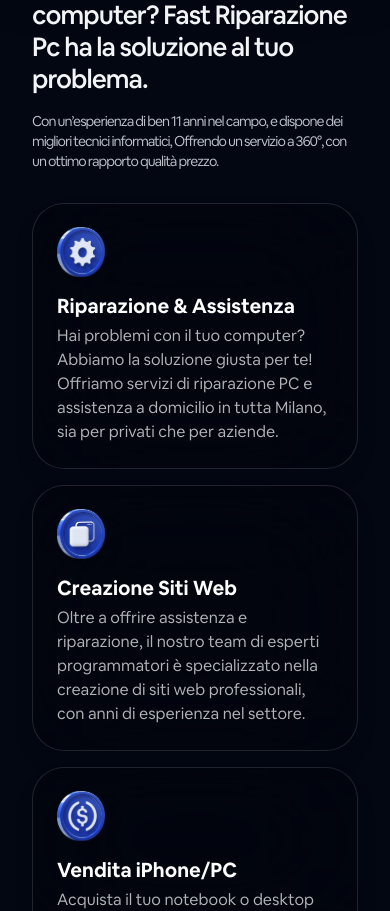
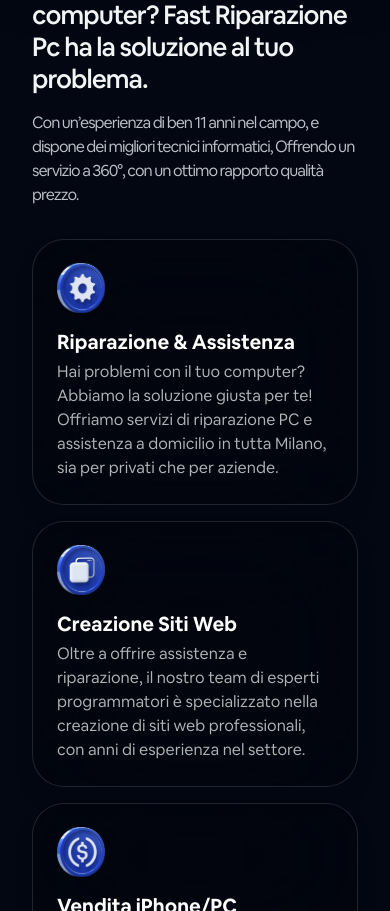
Before and after one commit to PabloNovaes/lp, a React (Vite) app: page / in a window 390 px wide. Shown: the part 951-1862 px from the top of the page. Built offline with nearby package versions, Linux system fonts and the light colour scheme.

Commit message:
Update App.tsx

```diff
--- a/src/App.tsx
+++ b/src/App.tsx
@@ -47,9 +47,9 @@ const features = [
   },
 ];
 
-const MotionText = ({ children, className, delay = 0.6 }: { children: string, className?: string, delay?: number }) => (
+const MotionText = ({ children, className = "text-sm", delay = 0.6 }: { children: string, className?: string, delay?: number }) => (
   <TextAnimate
-    className={cn('text-gray-300/90 text-sm font-normal sm:text-lg tracking-[-1px] max-w-[680px]', className)}
+    className={cn('text-gray-300/90 font-normal sm:text-lg tracking-[-1px] max-w-[680px]', className)}
     animation="blurInUp"
     delay={delay}
     by="word"
@@ -151,7 +151,7 @@ function App() {
                 Hai problemi con il tuo computer? Fast Riparazione Pc ha la soluzione al tuo problema.
               </TextAnimate>
               <TextAnimate
-                className='text-gray-300/90 text-sm font-normal sm:text-lg tracking-[-1px] max-w-[680px]'
+                className='text-gray-300/90 text-md font-normal sm:text-lg tracking-[-1px] max-w-[680px]'
                 animation="blurInUp"
                 delay={.6}
                 by="word"
```
